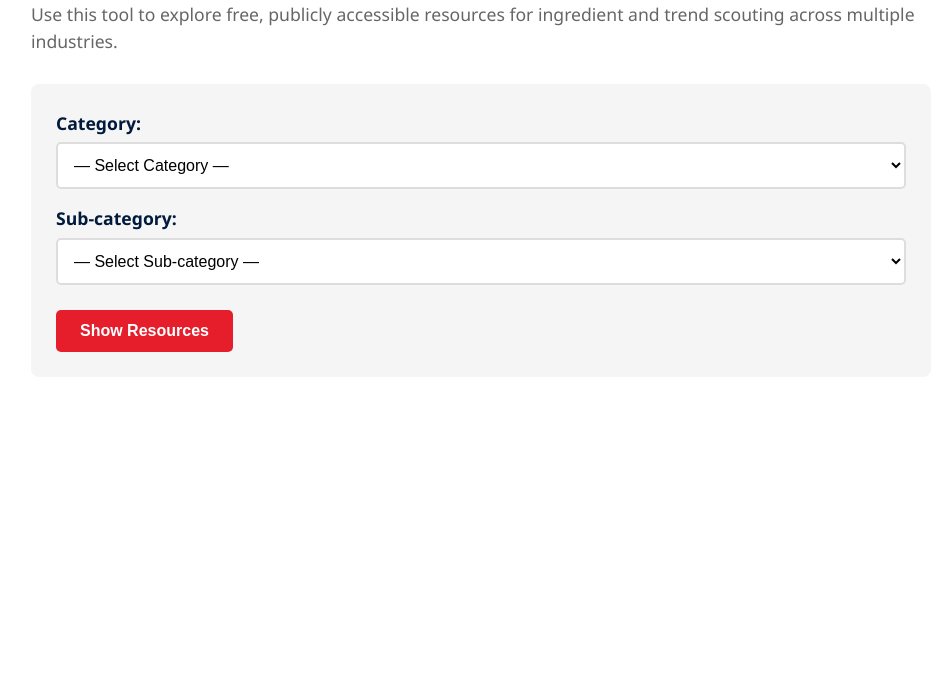
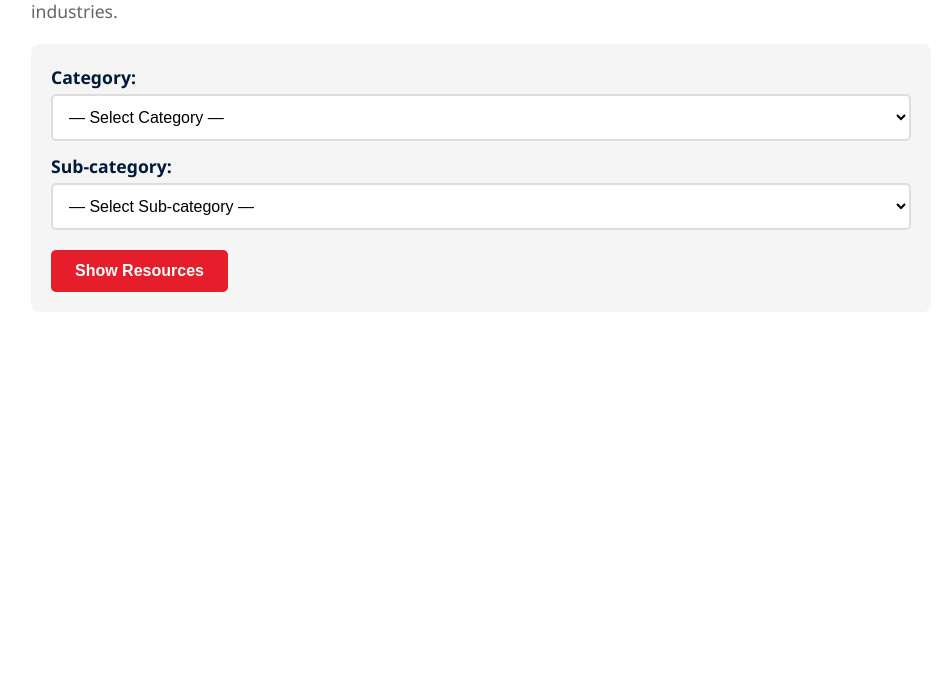
Before and after one commit to RMIT-MKTG1092/Ingredient-Scouting, a plain HTML site: page index.html in a window 1280 px wide. Shown: the part 126-800 px from the top of the page, without its empty margins (159-1104 px from the left). Drawn offline with Linux system fonts and the light colour scheme.

Commit message:
Update index.html

```diff
--- a/index.html
+++ b/index.html
@@ -17,11 +17,11 @@
     body {
         font-family: 'Segoe UI', Tahoma, Geneva, Verdana, sans-serif;
         margin: 0;
-        padding: 30px;
+        padding: 20px;
         max-width: 900px;
         margin: 0 auto;
         background-color: #ffffff;
-        line-height: 1.6;
+        line-height: 1.5;
     }
 
     /* RMIT-styled main heading */
@@ -30,7 +30,8 @@
         font-size: 2.2em;
         font-weight: bold;
         color: var(--rmit-dark-blue);
-        margin-bottom: 15px;
+        margin-bottom: 8px;
+        margin-top: 10px;
         text-align: left;
     }
 
@@ -38,28 +39,28 @@
     .description {
         font-size: 1.1em;
         color: var(--rmit-dark-grey);
-        margin-bottom: 30px;
-        line-height: 1.5;
+        margin-bottom: 20px;
+        line-height: 1.4;
     }
 
     /* Form styling */
     .form-container {
         background-color: var(--rmit-light-grey);
-        padding: 25px;
+        padding: 20px;
         border-radius: 8px;
-        margin-bottom: 25px;
+        margin-bottom: 15px;
     }
 
     /* Stacked layout for form elements */
     .form-row {
-        margin-bottom: 15px;
+        margin-bottom: 12px;
     }
 
     label {
         display: block;
         font-weight: bold;
         color: var(--rmit-dark-blue);
-        margin-bottom: 5px;
+        margin-bottom: 4px;
         font-size: 1.1em;
     }
 
@@ -91,7 +92,7 @@
         transition: background-color 0.3s ease;
         width: auto;
         display: inline-block;
-        margin-top: 10px;
+        margin-top: 8px;
     }
 
     .show-resources-btn:hover {
@@ -100,12 +101,12 @@
 
     /* Links styling */
     .links {
-        margin-top: 20px;
+        margin-top: 15px;
     }
 
     .links a {
         display: block;
-        margin: 8px 0;
+        margin: 6px 0;
         color: var(--rmit-blue);
         text-decoration: none;
         font-size: 16px;
@@ -124,15 +125,16 @@
     /* Responsive design */
     @media (max-width: 768px) {
         body {
-            padding: 15px;
+            padding: 12px;
         }
 
         h1 {
             font-size: 1.8em;
+            margin-top: 5px;
         }
 
         .form-container {
-            padding: 20px;
+            padding: 15px;
         }
     }
 </style>
```
